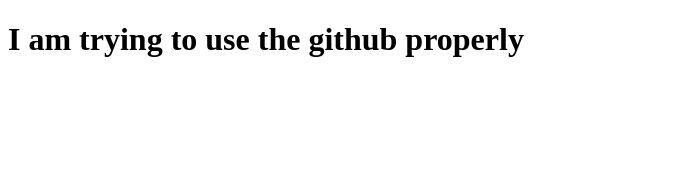
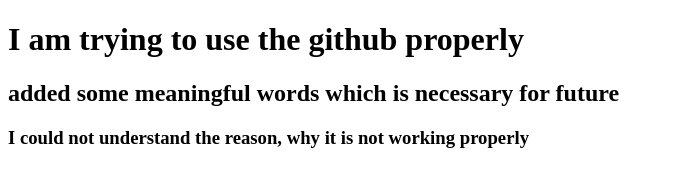
Before and after one commit to Delwar171071/My-2nd-website, a plain HTML site: page index.html in a window 1280 px wide. Shown: the whole page, without its empty margins (0-673 px from the left). Drawn offline with Linux system fonts and the light colour scheme.

Commit message:
i could not

```diff
--- a/index.html
+++ b/index.html
@@ -7,6 +7,8 @@
 </head>
 <body>
     <h1>I am trying to use the github properly</h1>
+    <h2>added some meaningful words which is necessary for future</h2>
+    <h3>I could not understand the reason, why it is not working properly</h3>
 
 </body>
 </html>
```
